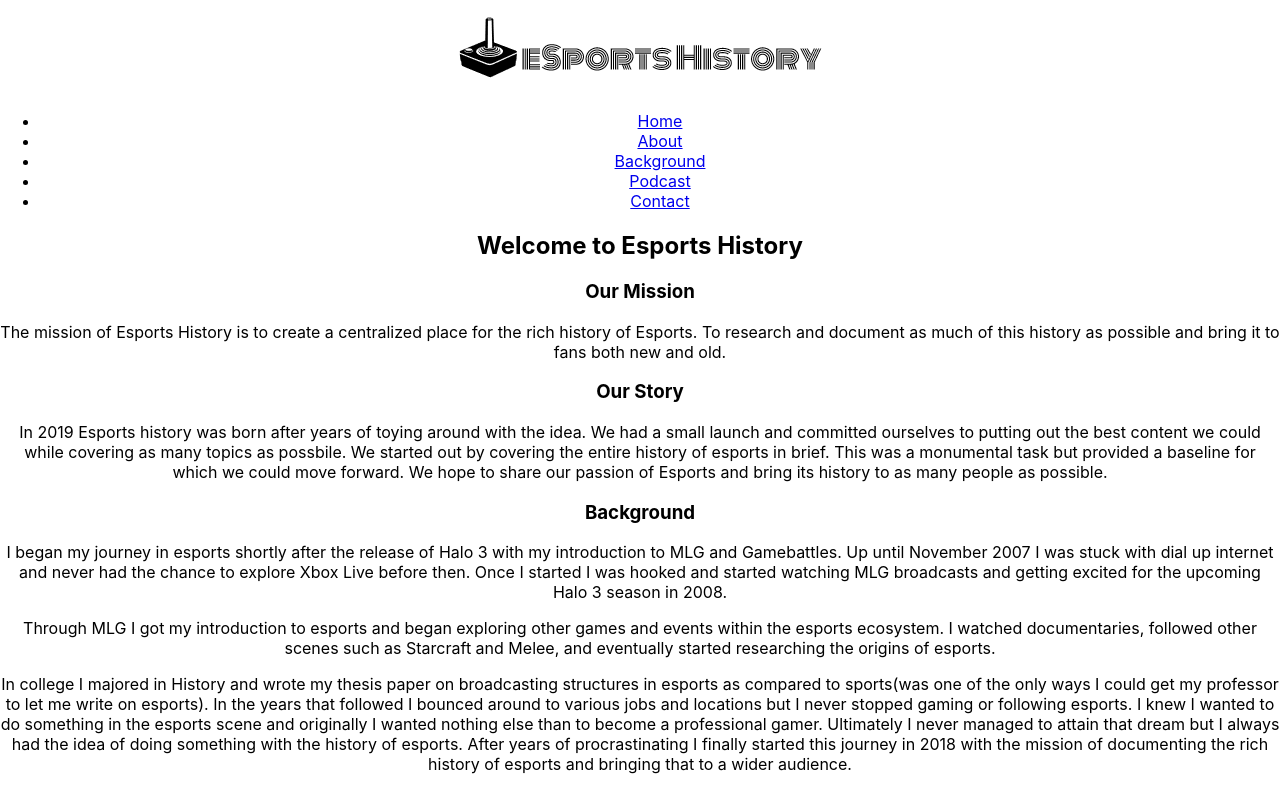
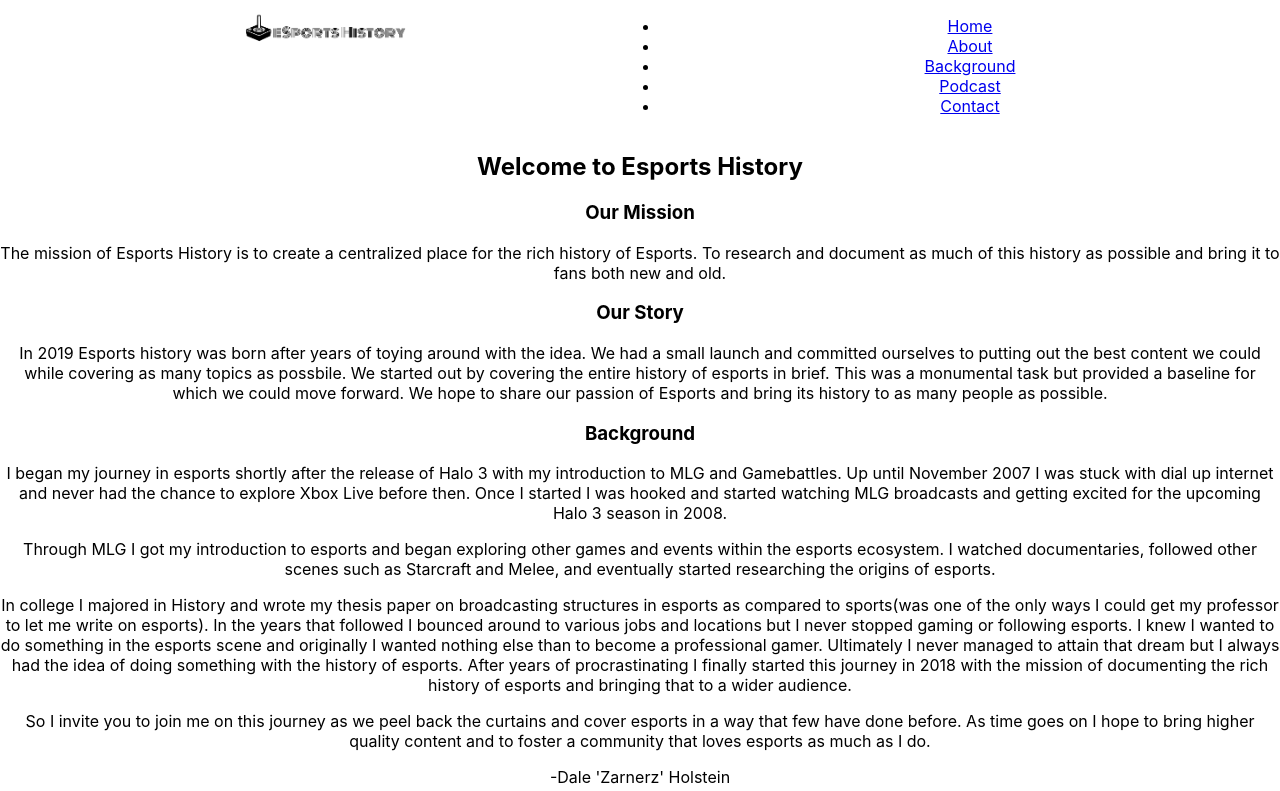
Before and after one commit to Zarnerz/EH-React, a React (Create React App) app in the folder esports-history/: page / in a window 1280 px wide. Shown: the top 791 px of the page. Built offline with nearby package versions, Linux system fonts and the light colour scheme.

Commit message:
flexbox added to nav - using inline styling

```diff
--- a/esports-history/src/global/header/Header.js
+++ b/esports-history/src/global/header/Header.js
@@ -5,11 +5,11 @@ class Header extends Component {
   render() {
     return (
       <header>
-        <nav>
-          <a href="#home">
-            <img src={logo} alt="esports history logo" />
+        <nav style={navStyle}>
+          <a style={navFlexStyle} href="#home">
+            <img src={logo} alt="esports history logo" style={navLogoStyle} />
           </a>
-          <ul>
+          <ul style={navFlexStyle}>
             <li>
               <a href="#home">Home</a>
             </li>
@@ -32,4 +32,20 @@ class Header extends Component {
   }
 }
 
+const navStyle = {
+  display: "flex"
+};
+
+const navFlexStyle = {
+  flex: "1"
+};
+
+const navLogoStyle = {
+  maxWidth: "175px",
+  height: "auto",
+  marginTop: "7px",
+  marginLeft: "30px",
+  marginBottom: "5px"
+};
+
 export default Header;
```
